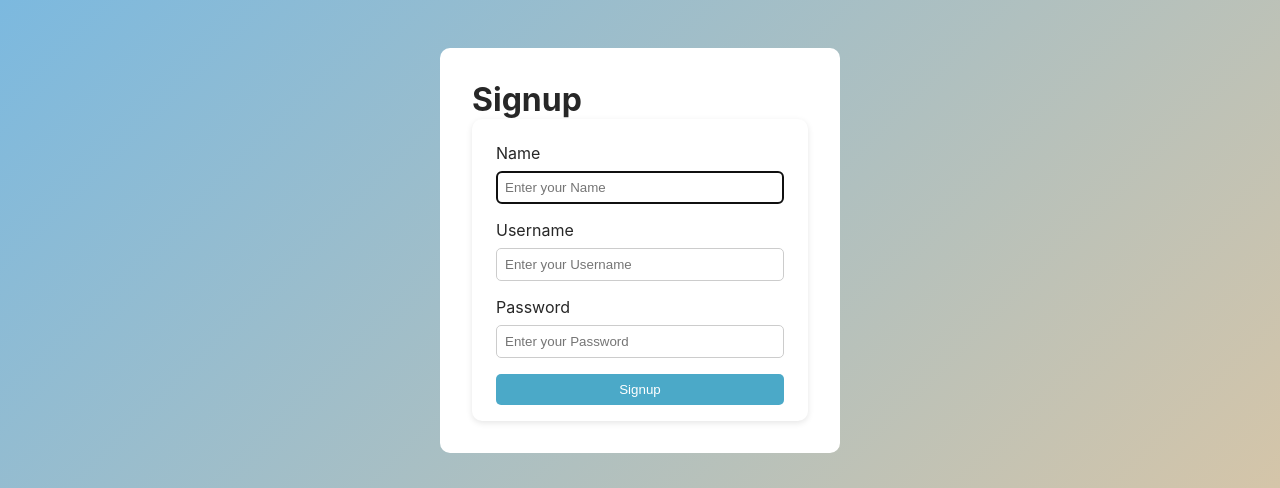
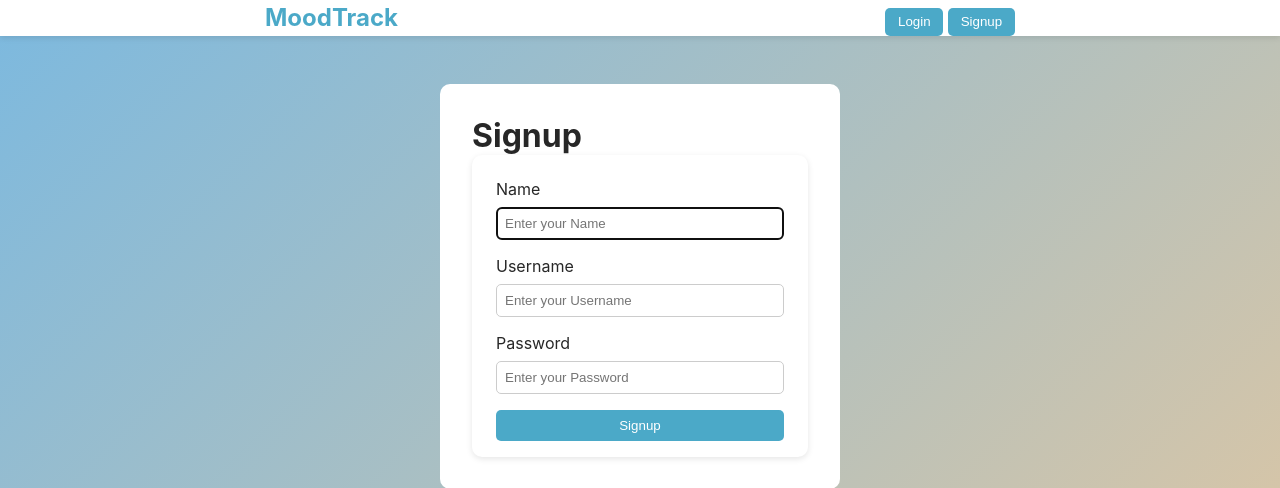
Before and after one commit to gavingiordano/moodtrack, a FastAPI app: page /signup in a window 1280 px wide. Shown: the top 488 px of the page. Run offline with FastAPI, Linux system fonts and the light colour scheme.

Commit message:
add the nav bar

```diff
--- a/app/static/styles.css
+++ b/app/static/styles.css
@@ -17,6 +17,38 @@ body {
     background-attachment: fixed;
     background-size: cover;
     color: #272727;
+}
+
+.navbar {
+    background-color: white;
+    box-shadow: 0 2px 6px rgba(0, 0, 0, 0.1);
+    position: sticky;
+    width: 100%;
+}
+
+.nav-container {
+    max-width: 750px;
+    margin: 0 auto;
+    display: flex;
+    justify-content: space-between;
+    align-items: center;
+}
+
+.moodtrack-title {
+    font-weight: bold;
+    font-size: 1.5rem;
+    color: rgb(75, 169, 200);
+    text-decoration: none;
+}
+
+.signout-button,
+.auth-button {
+    background-color: rgb(75, 169, 200);
+    color: white;
+    border: none;
+    border-radius: 5px;
+    padding: 0.4rem 0.8rem;
+    cursor: pointer;
 }
 
 form {
--- a/app/templates/fragments/nav.html
+++ b/app/templates/fragments/nav.html
@@ -0,0 +1,16 @@
+<nav class="navbar">
+    <div class="nav-container">
+        <span class="moodtrack-title">MoodTrack</span>
+
+        <div class="nav-links">
+            {% if user %}
+            <form method="post" action="/logout">
+                <button type="submit" class="signout-button">Sign Out</button>
+            </form>
+            {% else %}
+            <a href="/login"><button class="auth-button">Login</button></a>
+            <a href="/signup"><button class="auth-button">Signup</button></a>
+            {% endif %}
+        </div>
+    </div>
+</nav>
```
